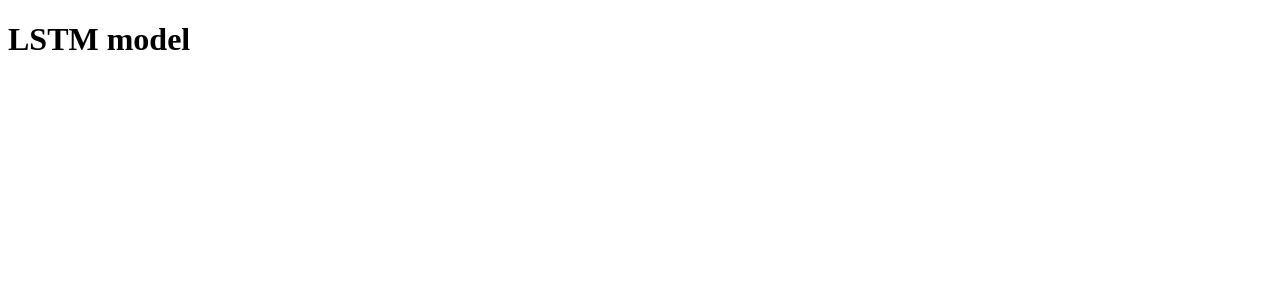
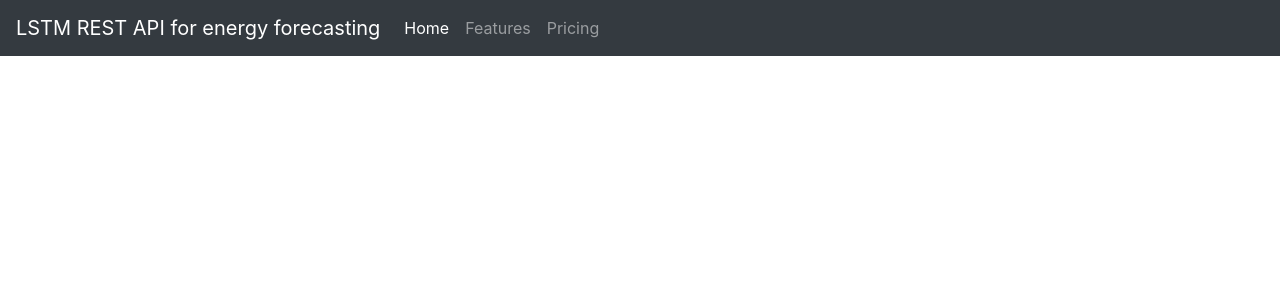
Before and after one commit to abdala9512/flask-dl-energy-microservice, a Flask app: page / in a window 1280 px wide. Shown: the top 300 px of the page. Run offline with Flask 2, Linux system fonts and the light colour scheme.

Commit message:
Booststrap Initialization

```diff
--- a/templates/LSTM_home.html
+++ b/templates/LSTM_home.html
@@ -2,9 +2,37 @@
 <html lang="en">
     <head>
         <meta chartset="utf-8">
+        <meta name="viewport" content="width=device-width, initial-scale=1, shrink-to-fit=no">
+            <!-- Bootstrap CSS -->
+        <link rel="stylesheet" href="https://cdn.jsdelivr.net/npm/bootstrap@4.5.3/dist/css/bootstrap.min.css" integrity="sha384-TX8t27EcRE3e/ihU7zmQxVncDAy5uIKz4rEkgIXeMed4M0jlfIDPvg6uqKI2xXr2" crossorigin="anonymous">
+        <link rel="stylesheet" href ="style.css">
         <title>LSTM Rest API for Energy forecasting</title>
     </head>
     <body>
-        <h1>LSTM model </h1>
+
+        <!--Navigation bar-->
+        <nav class="navbar navbar-expand-lg navbar-dark bg-dark">
+            <a class="navbar-brand" href="#">LSTM REST API for energy forecasting</a>
+            <button class="navbar-toggler" type="button" data-toggle="collapse" data-target="#navbarNav" aria-controls="navbarNav" aria-expanded="false" aria-label="Toggle navigation">
+                <span class="navbar-toggler-icon"></span>
+            </button>
+            <div class="collapse navbar-collapse" id="navbarNav">
+                <ul class="navbar-nav">
+                <li class="nav-item active">
+                    <a class="nav-link" href="#">Home <span class="sr-only">(current)</span></a>
+                </li>
+                <li class="nav-item">
+                    <a class="nav-link" href="#">Features</a>
+                </li>
+                <li class="nav-item">
+                    <a class="nav-link" href="#">Pricing</a>
+                </li>
+
+                </ul>
+            </div>
+        </nav>
+
+        <script src="https://code.jquery.com/jquery-3.5.1.slim.min.js" integrity="sha384-DfXdz2htPH0lsSSs5nCTpuj/zy4C+OGpamoFVy38MVBnE+IbbVYUew+OrCXaRkfj" crossorigin="anonymous"></script>
+        <script src="https://cdn.jsdelivr.net/npm/bootstrap@4.5.3/dist/js/bootstrap.bundle.min.js" integrity="sha384-ho+j7jyWK8fNQe+A12Hb8AhRq26LrZ/JpcUGGOn+Y7RsweNrtN/tE3MoK7ZeZDyx" crossorigin="anonymous"></script>
     </body>
 </html>
```
Also changed, not shown: templates/style.css (added).
